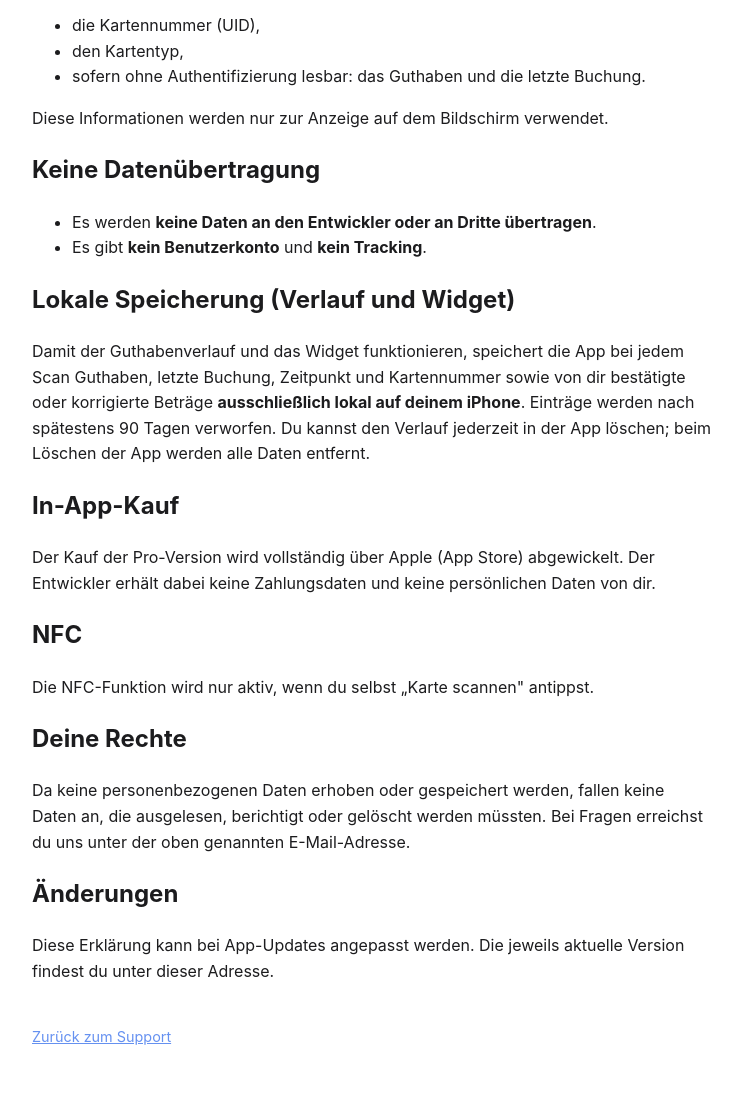
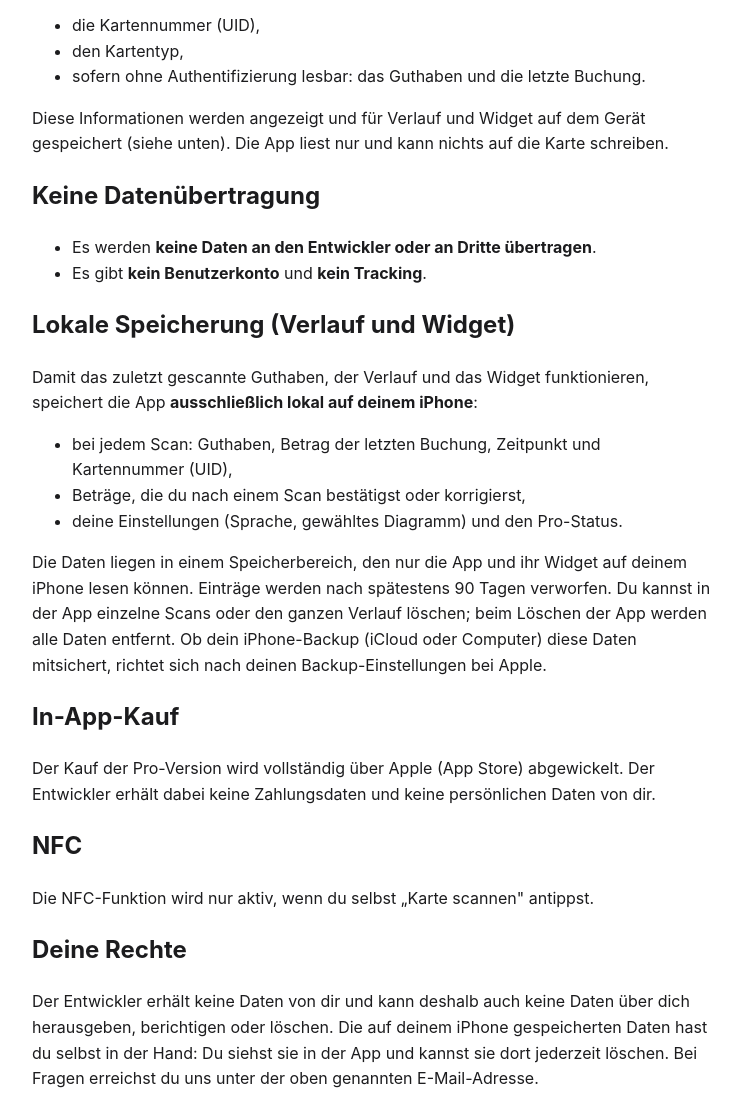
Before and after one commit to T-eveloped/guthaben-checker, a plain HTML site: page datenschutz.html in a window 1280 px wide. Shown: the part 404-1499 px from the top of the page, without its empty margins (268-1009 px from the left). Drawn offline with Linux system fonts and the light colour scheme.

Commit message:
Datenschutzerklärung für Version 1.1 aktualisiert

```diff
--- a/datenschutz.html
+++ b/datenschutz.html
@@ -19,7 +19,7 @@
 </head>
 <body>
   <h1>Datenschutzerklärung</h1>
-  <p><em>Stand: 17. November 2026</em></p>
+  <p><em>Stand: 25. November 2026</em></p>
 
   <h2>Verantwortlich</h2>
   <p>MensaKarte App<br>
@@ -33,7 +33,8 @@
     <li>den Kartentyp,</li>
     <li>sofern ohne Authentifizierung lesbar: das Guthaben und die letzte Buchung.</li>
   </ul>
-  <p>Diese Informationen werden nur zur Anzeige auf dem Bildschirm verwendet.</p>
+  <p>Diese Informationen werden angezeigt und für Verlauf und Widget auf dem Gerät
+  gespeichert (siehe unten). Die App liest nur und kann nichts auf die Karte schreiben.</p>
 
   <h2>Keine Datenübertragung</h2>
   <ul>
@@ -42,10 +43,18 @@
   </ul>
 
   <h2>Lokale Speicherung (Verlauf und Widget)</h2>
-  <p>Damit der Guthabenverlauf und das Widget funktionieren, speichert die App bei jedem
-  Scan Guthaben, letzte Buchung, Zeitpunkt und Kartennummer sowie von dir bestätigte oder korrigierte Beträge <strong>ausschließlich lokal auf deinem
-  iPhone</strong>. Einträge werden nach spätestens 90 Tagen verworfen. Du kannst den
-  Verlauf jederzeit in der App löschen; beim Löschen der App werden alle Daten entfernt.</p>
+  <p>Damit das zuletzt gescannte Guthaben, der Verlauf und das Widget funktionieren,
+  speichert die App <strong>ausschließlich lokal auf deinem iPhone</strong>:</p>
+  <ul>
+    <li>bei jedem Scan: Guthaben, Betrag der letzten Buchung, Zeitpunkt und Kartennummer (UID),</li>
+    <li>Beträge, die du nach einem Scan bestätigst oder korrigierst,</li>
+    <li>deine Einstellungen (Sprache, gewähltes Diagramm) und den Pro-Status.</li>
+  </ul>
+  <p>Die Daten liegen in einem Speicherbereich, den nur die App und ihr Widget auf deinem
+  iPhone lesen können. Einträge werden nach spätestens 90 Tagen verworfen. Du kannst in der
+  App einzelne Scans oder den ganzen Verlauf löschen; beim Löschen der App werden alle Daten
+  entfernt. Ob dein iPhone-Backup (iCloud oder Computer) diese Daten mitsichert, richtet
+  sich nach deinen Backup-Einstellungen bei Apple.</p>
 
   <h2>In-App-Kauf</h2>
   <p>Der Kauf der Pro-Version wird vollständig über Apple (App Store) abgewickelt. Der
@@ -55,9 +64,10 @@
   <p>Die NFC-Funktion wird nur aktiv, wenn du selbst „Karte scannen" antippst.</p>
 
   <h2>Deine Rechte</h2>
-  <p>Da keine personenbezogenen Daten erhoben oder gespeichert werden, fallen keine
-  Daten an, die ausgelesen, berichtigt oder gelöscht werden müssten. Bei Fragen
-  erreichst du uns unter der oben genannten E-Mail-Adresse.</p>
+  <p>Der Entwickler erhält keine Daten von dir und kann deshalb auch keine Daten über
+  dich herausgeben, berichtigen oder löschen. Die auf deinem iPhone gespeicherten Daten
+  hast du selbst in der Hand: Du siehst sie in der App und kannst sie dort jederzeit
+  löschen. Bei Fragen erreichst du uns unter der oben genannten E-Mail-Adresse.</p>
 
   <h2>Änderungen</h2>
   <p>Diese Erklärung kann bei App-Updates angepasst werden. Die jeweils aktuelle
```
